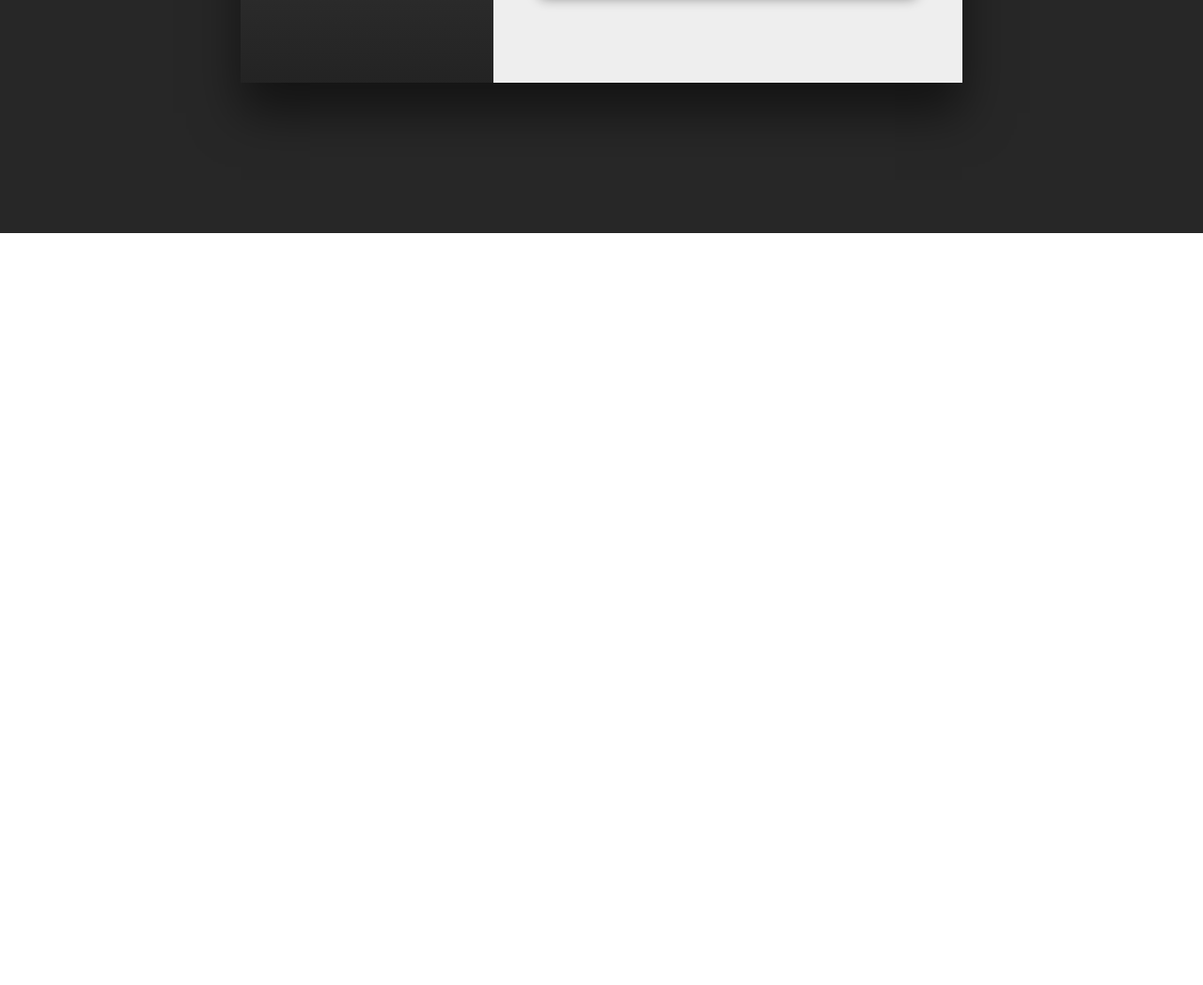
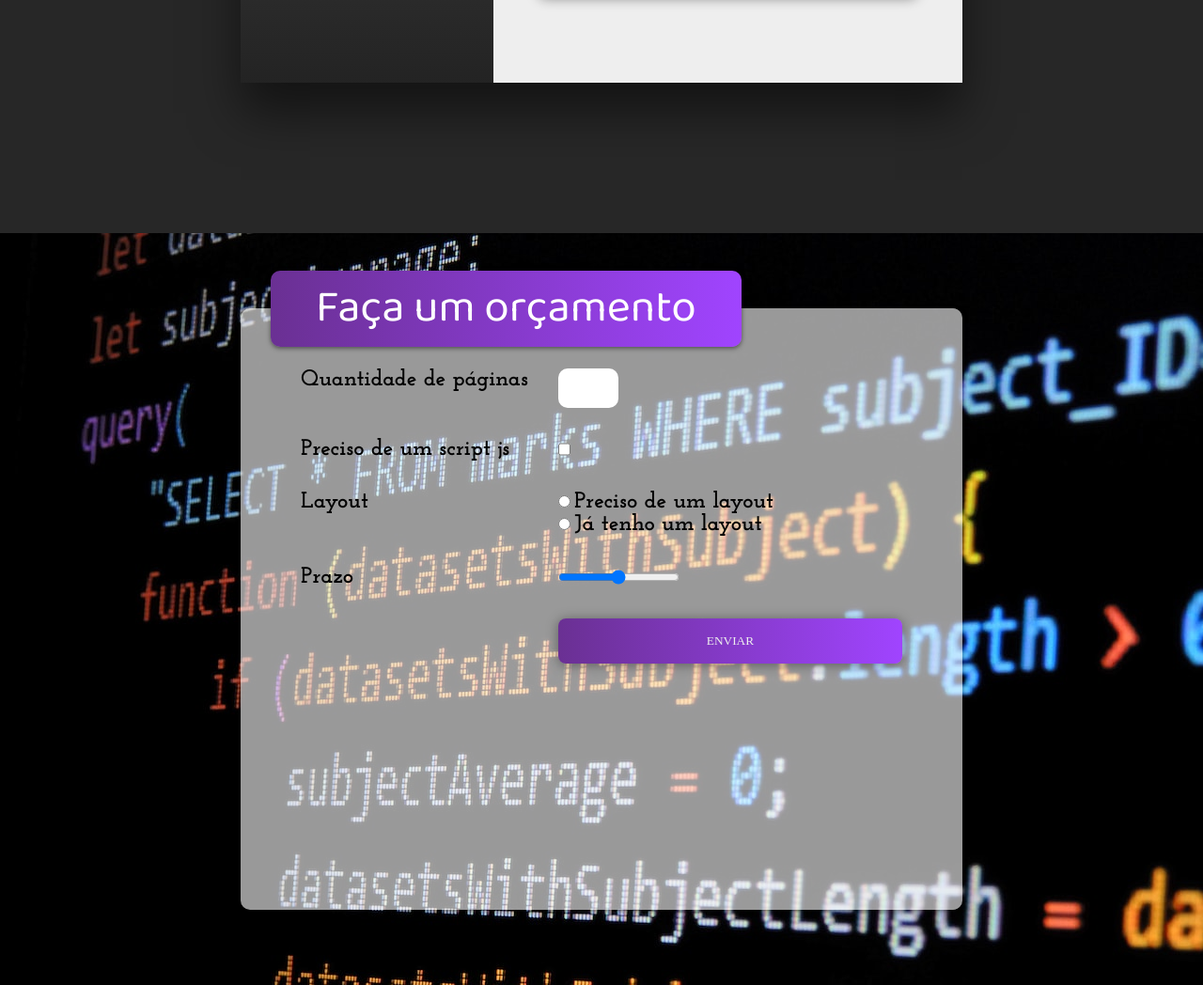
Before and after one commit to danielthauan/portifo, a plain HTML site: page index.html in a window 1280 px wide. Shown: the part 2584-3632 px from the top of the page at 94% size. Before the commit the page ends 2832 px from the top, so only its background shows below. Drawn offline with Linux system fonts and the light colour scheme; grey boxes are pictures that could not be loaded.

Commit message:
:package: budget form

```diff
--- a/index.html
+++ b/index.html
@@ -248,6 +248,32 @@
           </div>
         </div>
       </section>
+
+      <section class="sessao-orcamento">
+        <div class="orcamento-wrapper">
+          <h1>Faça um orçamento</h1>
+          <form>
+            <label for="quantidade">Quantidade de páginas</label>
+            <input type="number" min="1" name="quantidade" id="quantidade" />
+            <label for="js">Preciso de um script js</label>
+            <input type="checkbox" name="js" id="js" />
+            <label>Layout</label>
+            <div class="group-layout">
+              <div>
+                <input type="radio" name="layout" id="layout-sim" />
+                <label for="layout-sim">Preciso de um layout</label>
+              </div>
+              <div>
+                <input type="radio" name="layout" id="layout-nao" />
+                <label for="layout-nao">Já tenho um layout</label>
+              </div>
+            </div>
+            <label for="prazo">Prazo</label>
+            <input type="range" name="prazo" id="prazo" />
+            <button type="submit" class="btn btn-orcamento">Enviar</button>
+          </form>
+        </div>
+      </section>
     </div>
 
     <script src="./script.js"></script>
--- a/style.css
+++ b/style.css
@@ -524,3 +524,76 @@ header {
 
   margin-top: 1rem;
 }
+
+.sessao-orcamento {
+  width: 100%;
+  height: 100vh;
+  background: url(./imagens/bg-orcamento.jpg);
+  object-fit: cover;
+  display: flex;
+  justify-content: center;
+  align-items: center;
+}
+
+.orcamento-wrapper {
+  width: 60%;
+  height: 80%;
+  background-color: #ffffff99;
+  border-radius: 10px;
+  box-shadow: 0 0.1rem 0.3rem rgba(0, 0, 0, 0.5);
+
+  position: relative;
+}
+
+.sessao-orcamento h1 {
+  position: absolute;
+  top: -2.5rem;
+  left: 2rem;
+  background: #6a3093;
+  background: -webkit-linear-gradient(to right, #a044ff, #6a3093);
+  background: linear-gradient(to left, #a044ff, #6a3093);
+  padding: 0 3rem;
+  color: #fff;
+  font-family: var(--font-primary);
+  font-size: 3rem;
+  font-weight: lighter;
+  box-shadow: 0 0.1rem 0.3rem rgba(0, 0, 0, 0.5);
+  border-radius: 10px;
+}
+
+.sessao-orcamento form {
+  margin: 4rem;
+  display: grid;
+  justify-items: start;
+  grid-template-columns: auto 1fr;
+  column-gap: 2rem;
+  row-gap: 2rem;
+
+}
+
+.sessao-orcamento label {
+  font-family: var(--font-secundary);
+  font-size: 1.5rem;
+  font-weight: bold;
+}
+
+.sessao-orcamento input[type="number"] {
+  font-family: var(--font-secundary);
+  width: 4rem;
+  font-size: 2rem;
+  border: none;
+  outline: none;
+  border-radius: 10px;
+  padding: 0.3rem;
+}
+
+.btn-orcamento {
+  text-transform: uppercase;
+  padding: 1rem;
+  cursor: pointer;
+  grid-column: 2;
+
+  width: 100%;
+
+
+}
```
Also changed, not shown: imagens/bg-orcamento.jpg (added).
